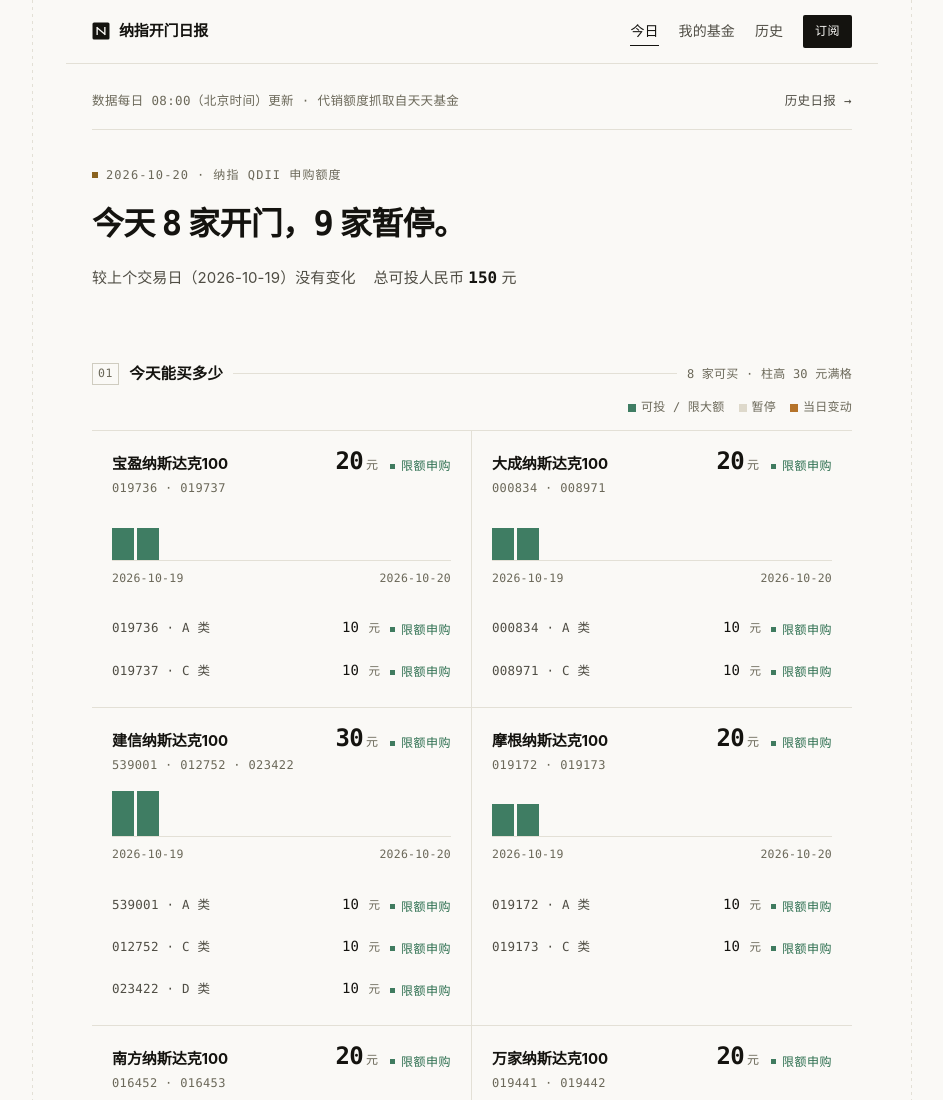
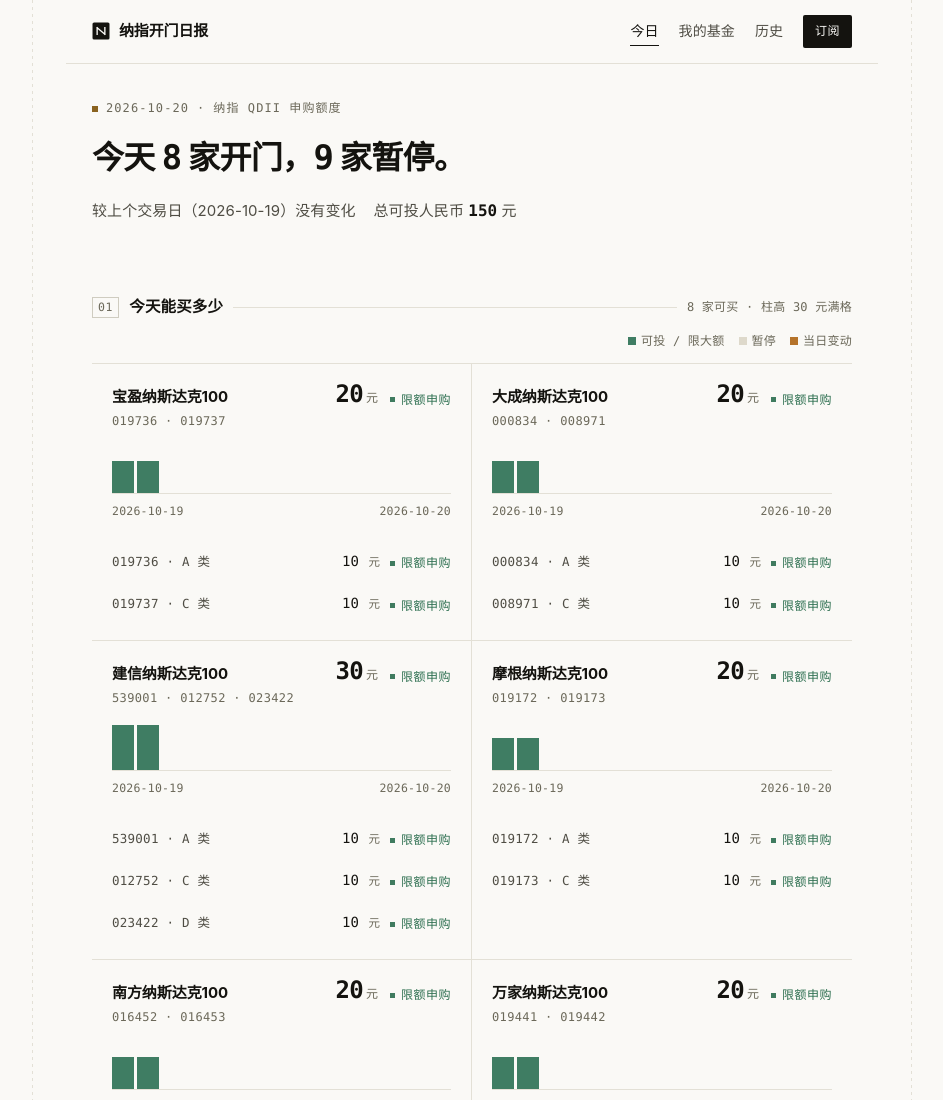
Before and after one commit to liqt91/ndx_limit, an Astro site: page / in a window 1280 px wide. Shown: the top 1100 px of the page, without its empty margins (168-1111 px from the left). Built offline with nearby package versions, Linux system fonts and the light colour scheme; Astro itself is replaced by a stand-in of ours.

Commit message:
feat(ui): 首页删掉顶部 ctx 行
- 「数据每日 08:00 更新 · 抓取自天天基金」与「历史日报 →」两项都冗余：
  日期已在 kicker 里、历史入口在导航里、数据来源在页脚免责声明里
- 顺带少一条横线（ctx 自带 border-bottom），首屏 header 线直接接 kicker
- .ctx 样式保留：daily / my / subscribe / f/[code] 四页仍在用（各自是页面级说明+返回入口）
- 验证：首页 .ctx 计数 0、导航 /daily 链接仍在、免责声明「抓取自天天基金」仍在、
  17 张卡与卡片内部改动无回归、零控制台错误；负向注入 ctx 回流断言变红、还原复绿

```diff
--- a/src/pages/index.astro
+++ b/src/pages/index.astro
@@ -64,11 +64,6 @@
 ---
 
 <BaseLayout title="纳指开门日报">
-  <div class="ctx">
-    <span>数据每日 08:00（北京时间）更新 · 代销额度抓取自天天基金</span>
-    <a href="/daily">历史日报 →</a>
-  </div>
-
   <section class="masthead">
     <div class="mast-kicker">
       <span class={`dot dot-${level}`}></span>
```
